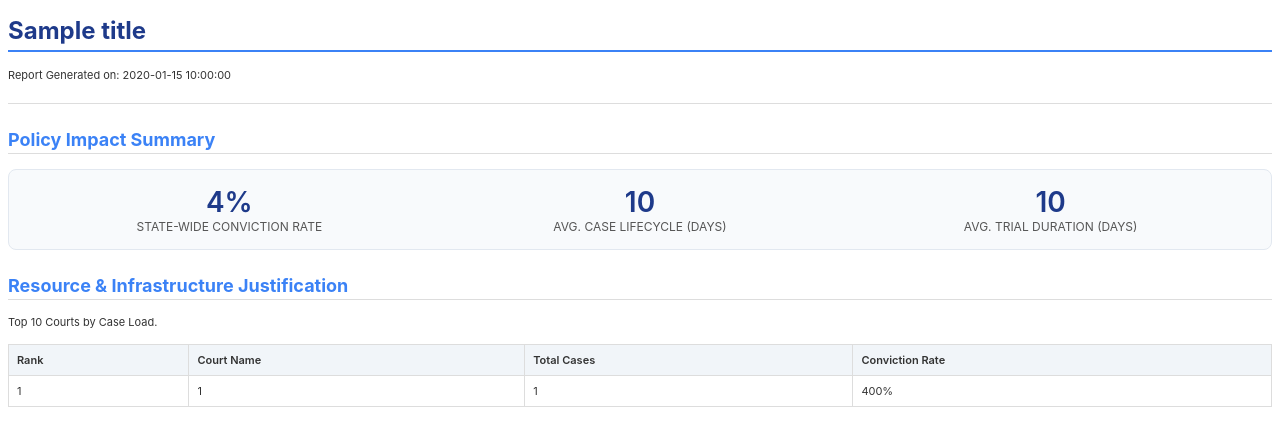
After one commit to VitthalGund/hack4safety, a Flask app: template templates/home_report.html in a window 1280 px wide. The commit adds this page. Shown: the top 446 px of the page. Run offline with Flask 3, Linux system fonts and the light colour scheme; the template is opened without the code that fills it: most values are stand-ins (such as "Sample title", 1, 10 or a date in 2020); parts of the project's set-up code (start-up, migrations or seed data) failed here and were passed over.

Commit message:
report page added

```diff
--- /dev/null
+++ b/templates/home_report.html
@@ -0,0 +1,44 @@
+{% extends "report_base.html" %} {% block content %}
+<h2>Policy Impact Summary</h2>
+<div class="kpi-container">
+  <div class="kpi-item">
+    <div class="kpi-value">{{ kpis.conviction_rate | round(1) }}%</div>
+    <div class="kpi-label">State-wide Conviction Rate</div>
+  </div>
+  <div class="kpi-item">
+    <div class="kpi-value">{{ kpis.avg_lifecycle_days | round(0) }}</div>
+    <div class="kpi-label">Avg. Case Lifecycle (Days)</div>
+  </div>
+  <div class="kpi-item">
+    <div class="kpi-value">{{ kpis.avg_trial_days | round(0) }}</div>
+    <div class="kpi-label">Avg. Trial Duration (Days)</div>
+  </div>
+</div>
+
+<h2>Resource & Infrastructure Justification</h2>
+<p>Top 10 Courts by Case Load.</p>
+<table>
+  <thead>
+    <tr>
+      <th>Rank</th>
+      <th>Court Name</th>
+      <th>Total Cases</th>
+      <th>Conviction Rate</th>
+    </tr>
+  </thead>
+  <tbody>
+    {% for item in bottlenecks %}
+    <tr>
+      <td>{{ loop.index }}</td>
+      <td>{{ item._id }}</td>
+      <td>{{ item.total_cases }}</td>
+      <td>{{ (item.conviction_rate * 100) | round(1) }}%</td>
+    </tr>
+    {% else %}
+    <tr>
+      <td colspan="4" style="text-align: center">No data available.</td>
+    </tr>
+    {% endfor %}
+  </tbody>
+</table>
+{% endblock %}
--- a/templates/report_base.html
+++ b/templates/report_base.html
@@ -4,38 +4,51 @@
     <meta charset="UTF-8" />
     <title>{{ title }}</title>
     <style>
+      @page {
+        size: A4;
+        margin: 1in;
+      }
       body {
-        font-family: sans-serif;
-        font-size: 12px;
+        font-family: -apple-system, BlinkMacSystemFont, "Segoe UI", Roboto,
+          "Helvetica Neue", Arial, sans-serif;
+        font-size: 11px;
         color: #333;
       }
       h1 {
-        color: #000;
-        border-bottom: 2px solid #4a90e2;
+        color: #1e3a8a;
+        border-bottom: 2px solid #3b82f6;
         padding-bottom: 5px;
+        font-size: 24px;
       }
       h2 {
-        color: #4a90e2;
+        color: #3b82f6;
         border-bottom: 1px solid #ddd;
         padding-bottom: 3px;
+        font-size: 18px;
+        margin-top: 25px;
       }
       .kpi-container {
         display: flex;
         justify-content: space-around;
-        padding: 10px;
-        background-color: #f9f9f9;
-        border-radius: 5px;
+        padding: 15px;
+        background-color: #f8fafc;
+        border-radius: 8px;
+        border: 1px solid #e2e8f0;
+        margin-top: 15px;
       }
       .kpi-item {
         text-align: center;
+        width: 33%;
       }
       .kpi-value {
-        font-size: 24px;
-        font-weight: bold;
+        font-size: 28px;
+        font-weight: 600;
+        color: #1e3a8a;
       }
       .kpi-label {
         font-size: 12px;
         color: #555;
+        text-transform: uppercase;
       }
       table {
         border-collapse: collapse;
@@ -49,7 +62,11 @@
         text-align: left;
       }
       th {
-        background-color: #f2f2f2;
+        background-color: #f1f5f9;
+        font-weight: 600;
+      }
+      tr:nth-child(even) {
+        background-color: #f8fafc;
       }
       .chart {
         margin-top: 20px;
@@ -60,9 +77,16 @@
       }
       .footer {
         text-align: center;
-        margin-top: 30px;
+        position: fixed;
+        bottom: -50px;
+        left: 0;
+        right: 0;
         font-size: 10px;
         color: #888;
+      }
+      header {
+        border-bottom: 1px solid #ddd;
+        padding-bottom: 10px;
       }
     </style>
   </head>
@@ -72,7 +96,7 @@
       <p>Report Generated on: {{ generation_date }}</p>
     </header>
 
-    <main>{% block content %} {% endblock %}</main>
+    <main>{% block content %}{% endblock %}</main>
 
     <div class="footer">Confidential Report - Odisha Police</div>
   </body>
```
Also changed, not shown: app/api/v1/reports.py (+13 -7 lines), app/services/report_service.py (+149 -43 lines), templates/dgp_report.html (added, +30 -0 lines), templates/sp_report.html (+12 -10 lines).
